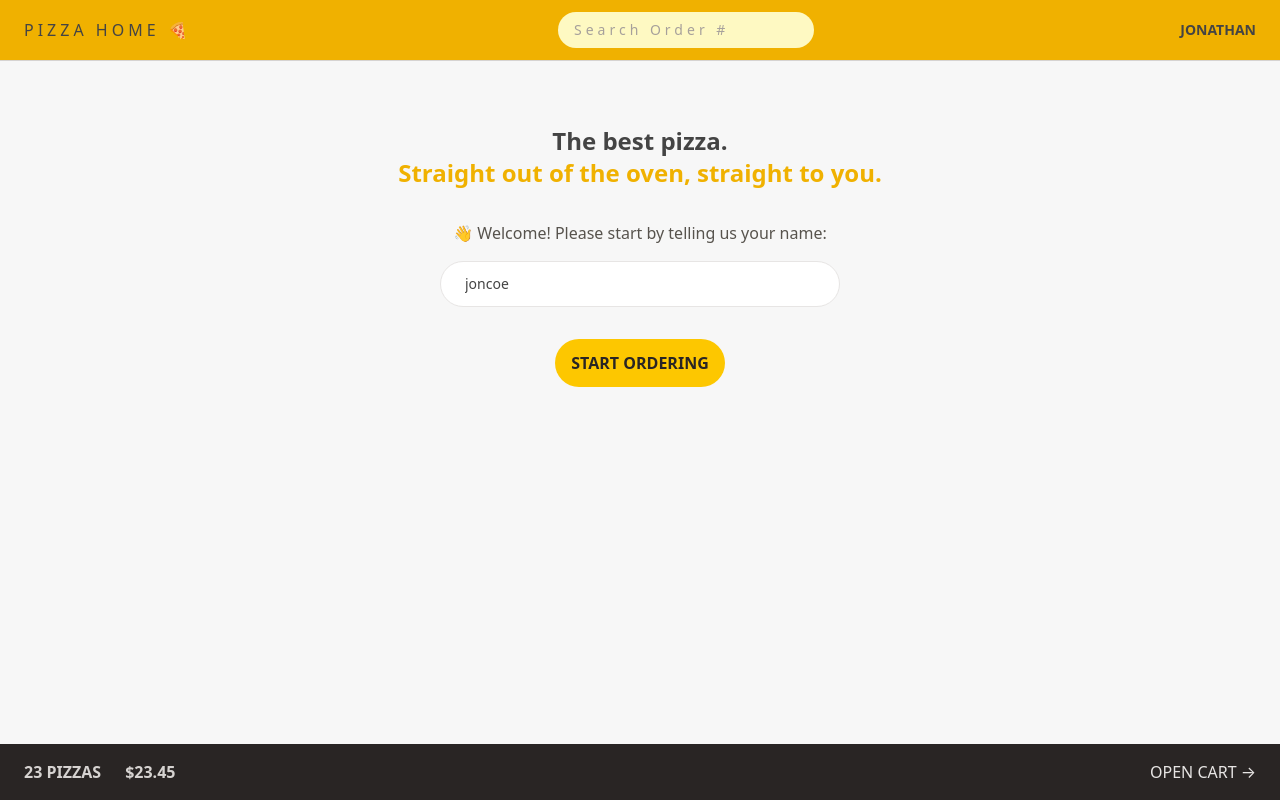
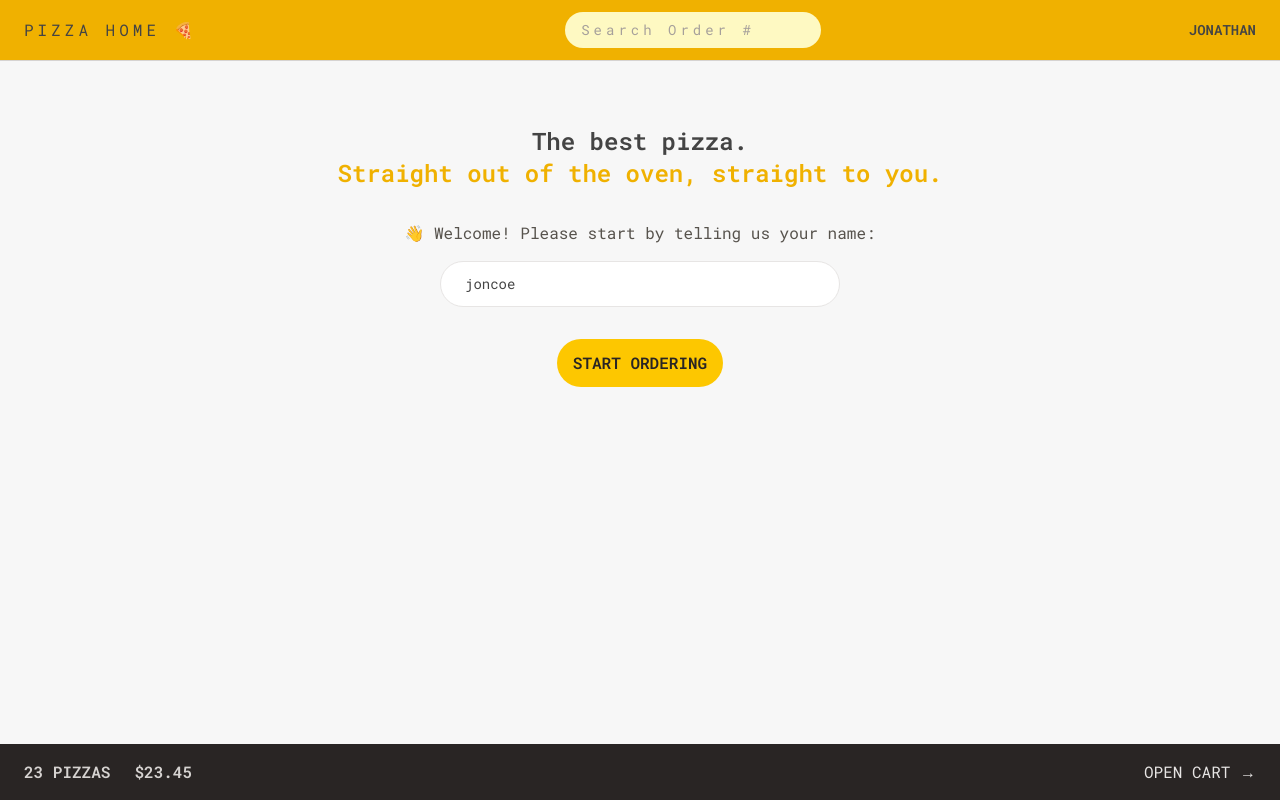
Before and after one commit to joncoe/learning-and-practice-react-pizza-shop, a React (Vite) app: page / in a window 1280 px wide. Built offline with nearby package versions, Linux system fonts and the light colour scheme.

Commit message:
Add font and theme config

```diff
--- a/index.html
+++ b/index.html
@@ -1,12 +1,18 @@
-<!DOCTYPE html>
+<!doctype html>
 <html lang="en">
   <head>
     <meta charset="UTF-8" />
     <!-- <link rel="icon" type="image/svg+xml" href="/vite.svg" /> -->
     <meta name="viewport" content="width=device-width, initial-scale=1.0" />
     <title>🍕 🍕 🍕 🍕</title>
+    <link rel="preconnect" href="https://fonts.googleapis.com" />
+    <link rel="preconnect" href="https://fonts.gstatic.com" crossorigin />
+    <link
+      href="https://fonts.googleapis.com/css2?family=Roboto+Mono:ital,wght@0,100..700;1,100..700"
+      rel="stylesheet"
+    />
   </head>
-	<body class="bg-stone-100 text-stone-700">
+  <body class="bg-pizza bg-stone-100 font-sans text-stone-700">
     <div id="root"></div>
     <script type="module" src="/src/main.jsx"></script>
   </body>
--- a/src/index.css
+++ b/src/index.css
@@ -3,18 +3,7 @@
 @import "tailwindcss/preflight.css" layer(base);
 @import "tailwindcss/utilities.css" layer(utilities);
 body {
-  font-family:
-    system-ui,
-    -apple-system,
-    BlinkMacSystemFont,
-    "Segoe UI",
-    Roboto,
-    Oxygen,
-    Ubuntu,
-    Cantarell,
-    "Open Sans",
-    "Helvetica Neue",
-    sans-serif;
+  font-family: "Roboto Mono", sans, system-ui;
   background-color: #f7f7f7;
   color: #444;
 }
--- a/tailwind.config.js
+++ b/tailwind.config.js
@@ -2,7 +2,17 @@
 export default {
   content: [],
   theme: {
-    extend: {},
+    fontFamily: {
+      sans: ["Roboto Mono", "monospace"],
+    },
+    extend: {
+      colors: {
+        pizza: blue,
+      },
+      height: {
+        screen: "100dvh",
+      },
+    },
   },
   plugins: [],
-}
+};
```
Lines whose indentation alone changed are shown as unchanged.
